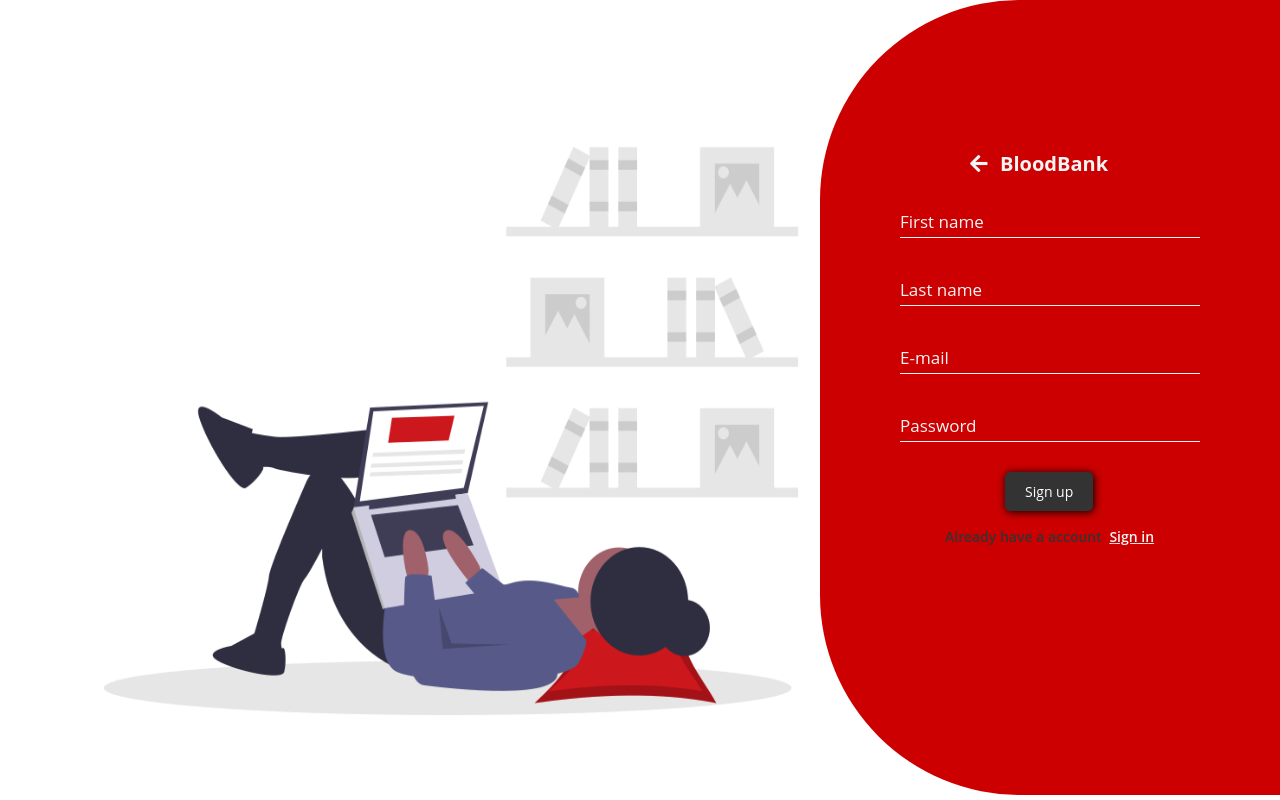
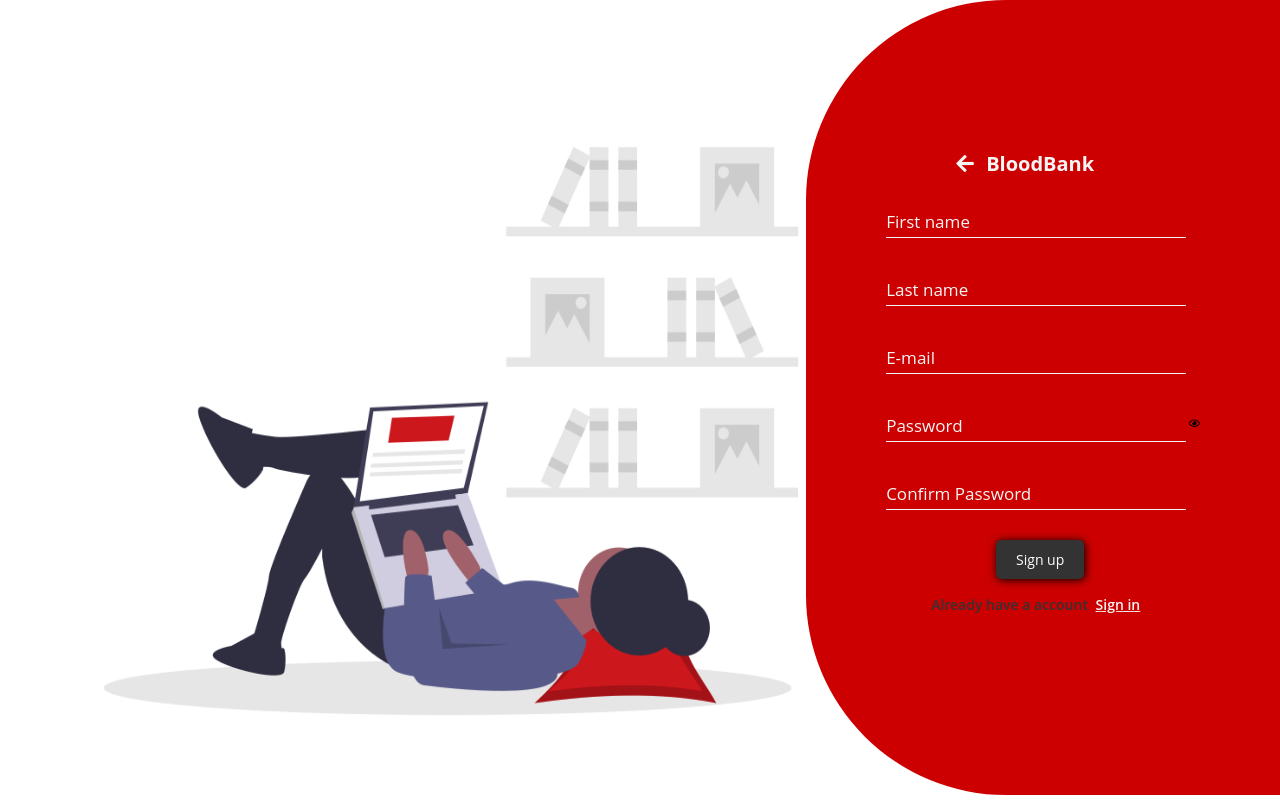
Before and after one commit to Syedariff/The-Blood-Bank, a website: page donate.html in a window 1280 px wide. Both pictures are taken after a click on the element 1151 px from the left and 417 px from the top of the page. Drawn offline with nearby package versions, Linux system fonts and the light colour scheme.

Commit message:
form validation

```diff
--- a/donate.html
+++ b/donate.html
@@ -11,48 +11,55 @@
     <link rel="icon" type="image/png" sizes="32x32" href="vendors/favicon/favicon-32x32.png">
     <link rel="icon" type="image/png" sizes="16x16" href="vendors/favicon/favicon-16x16.png">
     <link rel="manifest" href="vendors/favicon/site.webmanifest">
+    <link href="https://fonts.googleapis.com/css2?family=Poppins&display=swap" rel="stylesheet">
 </head>
 
 <body>
-    <div class="container">
-        <div class="container_img">
+    <main class="container">
+        <section class="container_img">
             <img src="images/signup.png" alt="login image">
-        </div>
-        <div class="pull_container">
-            <span class="pull" onclick="document.getElementById('log_container').style.display='block'">
+        </section>
+        <section class="pull_container">
+            <span class="pull">
                 <i class="fa fa-arrow-circle-left" aria-hidden="true"></i>
             </span>
-            <p class="pull_para">Sign up</p>
-        </div>
-        <div id="log_container">
-            <div class="box">
+            <p class="pull_para para-0">Sign up</p>
+        </section>
+        <section id="log_container">
+            <div class="box box1">
                 <div class="arrow-box">
-                    <a href="Home.html" class="arrow" title="Home">
+                    <a href="index.html" class="arrow" title="Home">
                         <i class="fa fa-arrow-left" aria-hidden="true"></i>
                     </a>
                     <h2 class="htext">
                         BloodBank
                     </h2>
                 </div>
-                <form method="post" action="#" autocomplete="off">
+                <form id="form" autocomplete="off">
                     <div class="inputbox">
-                        <input type="text" name="First name" required>
-                        <label for="Fname">First name</label>
+                        <input type="text" name="First name" id="First-name" required="">
+                        <label for="First-name">First name</label>
                     </div>
                     <div class="inputbox">
-                        <input type="text" name="Last name" required>
-                        <label for="Lname">Last name</label>
+                        <input type="text" name="Last name" id="Last-name" required="">
+                        <label for="Last-name">Last name</label>
                     </div>
                     <div class="inputbox">
-                        <input type="email" name="E-mail" required>
+                        <input type="email" name="E-mail" id="E-mail" required="">
                         <label for="E-mail">E-mail</label>
                     </div>
                     <div class="inputbox">
-                        <input type="password" name="Password" required>
+                        <input type="password" name="Password" id="password" required="" onfocus="iconShow(this)">
                         <label for="Password">Password</label>
+                        <i class="far fa-eye"></i>
+                        <small></small>
                     </div>
-                    <div>
-                    <input type="submit" value="Sign up" class="submit_btn">
+                    <div class="inputbox">
+                        <input type="password" name="Password" id="confirm-password" required="">
+                        <label for="confirm-Password">Confirm Password</label>
+                    </div>
+                    <div class="submitbox">
+                        <input type="submit" value="Sign up" class="submit_btn">
                     </div>
                 </form>
                 <div class="sign">
@@ -62,9 +69,10 @@
                     </p>
                 </div>
             </div>
-        </div>
-    </div>
-
-
+        </section>
+    </main>
+    <!-- script file -->
+    <script src="js/form.js"></script>
+</body>
 
 </html>
--- /dev/null
+++ b/js/form.js
@@ -0,0 +1,46 @@
+// when click arrow to signup and login
+
+let arrow = document.querySelector('.pull'),
+    logContainer = document.getElementById('log_container');
+
+arrow.addEventListener("click", function() {
+    logContainer.style.display = "flex";
+});
+
+// form validation
+let password = document.getElementById('password'),
+    confirmPassword = document.getElementById('confirm-password'),
+    eyeIcon = document.querySelector('.inputbox i'),
+    errorText = document.querySelector('.inputbox small'),
+    form = document.getElementById('form');
+
+// focus input to show the icon visible
+function iconShow(el) {
+    eyeIcon.style.display = "inline-block";
+}
+
+// click icon for password visible
+eyeIcon.addEventListener('click', function() {
+    if (password.type === "password") {
+        password.type = "text";
+        confirmPassword.type = "text";
+        eyeIcon.setAttribute("class", "far fa-eye-slash");
+    } else {
+        password.type = "password";
+        confirmPassword.type = "password";
+        eyeIcon.setAttribute("class", "far fa-eye");
+    }
+});
+
+// validation happens when user clicks the submit button
+form.addEventListener('submit', function(e) {
+    e.preventDefault();
+
+    // check password value and check password value
+    if (password.value !== confirmPassword.value) {
+        errorText.style.display = "block";
+        errorText.innerHTML = "Password does not match!";
+    } else {
+        errorText.style.display = "none";
+    }
+});
--- a/sass/layouts/_sign-up.scss
+++ b/sass/layouts/_sign-up.scss
@@ -4,14 +4,20 @@
     display: flex;
     position: relative;
 
-    img {
-        height: 99vh;
-        margin: 0;
-        max-width: 90%;
-        padding-top: 7rem;
+    .container_img {
+        display: none;
 
+        img {
+            height: 95vh;
+            margin: 0;
+            width: 60rem;
+            padding-top: 6rem;
+        }
     }
+
     .pull_container {
+        display: none;
+
         .pull {
             height: 40px;
             width: 40px;
@@ -21,51 +27,68 @@
             font-size: 3rem;
             color: $secondary-color;
             position: absolute;
-            right: 8.5%;
+            right: 10rem;
             top: 50%;
-            outline: $non;
             transition: right .6s;
             cursor: $point;
         }
 
         p {
             position: absolute;
-            top: 51%;
-            right: 3%;
+            top: 50.8%;
+            // right: 3rem;
             color: $secondary-color;
             font-size: 1.8rem;
             transition: right .6s;
             @include default_bold(700);
         }
+
+        .para-1 {
+            right: 3.5rem;
+        }
+
+        .para-0 {
+            right: 3rem;
+        }
     }
 
     #log_container {
         background-color: $secondary-color;
+        width: 450px;
+        max-width: 95%;
         position: absolute;
         right: 0;
-        max-width: 90%;
-        height: 100%;
-        padding: 10rem 8rem;
-        border-top-left-radius: 200px;
-        border-bottom-left-radius: 200px;
+        top: 0;
+        height: 100vh;
+        -webkit-border-top-left-radius: 150px;
+        border-top-left-radius: 150px;
+        -webkit-border-bottom-left-radius: 150px;
+        border-bottom-left-radius: 150px;
+        display: flex;
+        -webkit-justify-content: center;
+        justify-content: center;
+        -webkit-align-items: center;
+        align-items: center;
         animation: logleft .5s ease-in-out;
-        display: $non;
 
         .box {
-            top: 10rem;
-            box-sizing: border-box;
-            @include round(10px);
+            // height: 80%;
             position: relative;
+
             .arrow-box {
-                position: absolute;
-                top: -5rem;
+                height: 5rem;
+                display: flex;
+                -webkit-align-items: center;
+                align-items: center;
+                // padding-left: -2rem;
             }
 
             .htext {
-                left: 10rem;
+                left: 9rem;
                 position: absolute;
                 color: $primary-color;
                 font-size: 2rem;
+                // margin-left: -1rem;
             }
 
             .arrow {
@@ -73,28 +96,73 @@
                 left: 7rem;
                 font-size: 2rem;
                 color: $primary-color;
+                margin-left: -1rem;
+
+            }
+
+            form {
+                position: relative;
+                margin-top: 1rem;
+                // height: 40rem;
+
+                .submitbox {
+                    display: flex;
+
+                    .submit_btn {
+                        background: $trans;
+                        border: $non;
+                        color: $color-white;
+                        background: $dark-gray;
+                        box-shadow: 1px 1px 8px $color-black;
+                        padding: 1rem 2rem;
+                        cursor: $point;
+                        @include round(5px);
+                        margin: auto;
+                        font-size: 1.4rem;
+                        margin-top: .5rem;
+                        @include default_bold(700);
+                    }
+                }
+
             }
 
             .inputbox {
                 position: relative;
+                margin-top: 1rem;
+
                 input {
-                    width: 300px;
+                    font-family: poppins, sans-serif;
+                    width: 25rem;
                     background-color: $color-white;
                     padding: 10px 0;
-                    font-size: 1.2rem;
-                    margin-bottom: 3rem;
+                    font-size: 1.5rem;
+                    margin-bottom: 1rem;
                     border: $non;
                     border-bottom: 1px solid $primary-color;
                     outline: $non;
                     background: $trans;
                     color: $primary-color;
+                    font-weight: $basic-bold(600);
+
                     &:focus~label,
                     &:valid~label {
-                        top: -1.8rem;
+                        top: -2rem;
                         left: 0;
                         color: rgba(255, 255, 255, 0.801);
                         font-size: 1.4rem;
                     }
+                }
+
+
+
+                i.far.fa-eye,
+                i.far.fa-eye-slash{
+                    position: absolute;
+                    top: 25%;
+                    right: 2%;
+                    color: $primary-color;
+                    cursor: pointer;
+                    display: none;
                 }
 
                 label {
@@ -107,40 +175,36 @@
                     pointer-events: $non;
                     transition: .5s;
                 }
-            }
 
-            form {
-                position: relative;
-                .submit_btn {
-                    position: absolute;
-                    background: $trans;
-                    border: $non;
-                    outline: $non;
-                    color: $color-white;
-                    background: $dark-gray;
-                    box-shadow: 1px 1px 8px $color-black;
-                    padding: 1rem 2rem;
-                    cursor: $point;
-                    @include round(5px);
-                    left: 35%;
-                    font-size: 1.4rem;
-                    @include default_bold(500);
+                small {
+                    margin-top: -.5rem;
+                    display: none;
+                    color: $warning;
                 }
             }
 
+
             .sign {
-                margin-top: 5.5rem;
-                margin-left: 4.5rem;
+                margin-left: 1rem;
+                margin-top: 2rem;
+                text-align: center;
+                display: flex;
+                -webkit-justify-content: center;
+                justify-content: center;
 
                 .link {
-                    color: $dark-gray;
-                    @include default_bold(600);
+                    color: $pure-gray;
+                    @include default_bold(700);
                     font-size: 1.4rem;
+                    text-align: center;
+                    line-height: 150%;
                 }
 
-                .indent{
+                .indent {
                     color: $primary-color;
-                    text-shadow: 1px 1px 2px $secondary-color;
+                    display: block;
+                    // text-align: center;
+
                     &::before {
                         content: "";
                         margin-left: 4px;
@@ -162,22 +226,31 @@
     }
 }
 
-@media screen and (max-width: 1000px) {
+@media screen and (min-width: 765px) {
+    form .inputbox input {
+        width: 28rem !important;
+    }
+}
+
+@media screen and (min-width: 980px) {
     .container {
-        display: block;
-        img {
+        .container_img {
+            display: block;
             max-width: 100%;
-            height: 100vh;
         }
+
         .pull_container {
-            display: none;
+            display: block;
         }
 
         #log_container {
-            display: block;
-            animation: none;
-            max-width: 90%;
+            display: none;
         }
-
     }
 }
+
+@media screen and (min-width: 1200px) {
+    .container_img {
+        margin-left: 10rem;
+    }
+}
```
Also changed, not shown: js/index.js (added, +8 -0 lines), login.html (+30 -26 lines).
